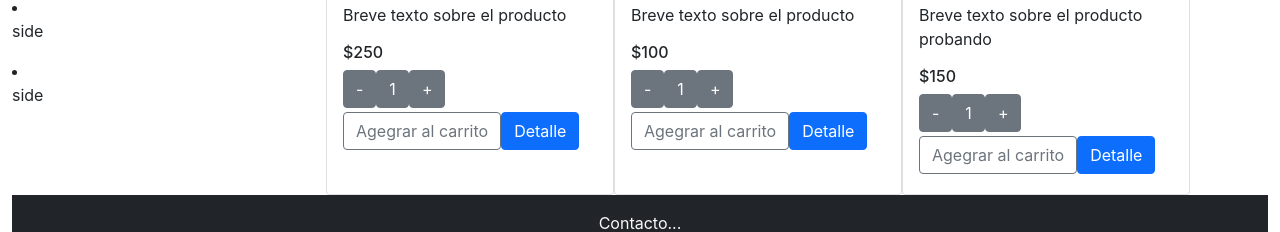
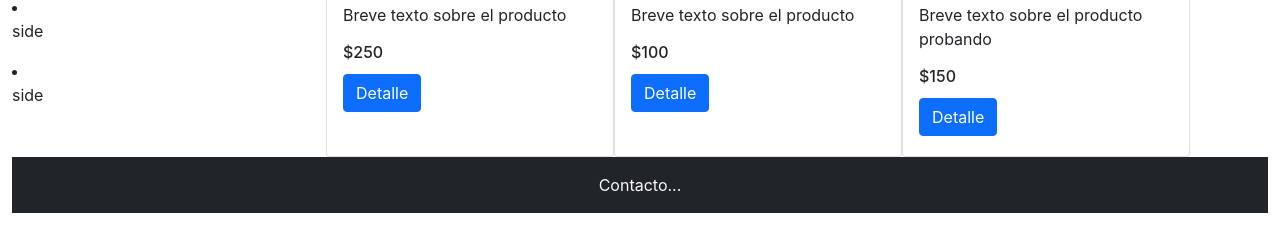
Before and after one commit to Ulisesmoreno97/MorenoUlises, a React (Create React App) app in the folder desafios/: page / in a window 1280 px wide. Shown: the part 317-549 px from the top of the page. Built offline with nearby package versions, Linux system fonts and the light colour scheme.

Commit message:
cardcontex empezando

```diff
--- a/desafios/src/components/Item.jsx
+++ b/desafios/src/components/Item.jsx
@@ -4,9 +4,7 @@ import ItemCount from './ItemCount'
 
 const Item = ({items}) => {
 
-   const onAdd = (count) => {
-     console.log(`SELECCIONASTE ${count}`)
-   }
+
 
   return (
     <>
@@ -20,7 +18,6 @@ const Item = ({items}) => {
           <h5 className="card-title">{item.title}</h5>
           <p>{item.resumen}</p>
           <h6>${item.price}</h6>
-          <ItemCount stock={item.stock} initial={1} onAdd={onAdd} />
           <Link to={`/ItemDetailContainer/${item.id}`}  type='button' className='btn btn-primary my-1' > Detalle </Link>
        </div>
      </div>
--- a/desafios/src/components/detalle/ItemDetail.jsx
+++ b/desafios/src/components/detalle/ItemDetail.jsx
@@ -7,6 +7,8 @@ const ItemDetail = ({producto}) => {
 
   const onAdd = (count) => {
     console.log(`SELECCIONASTE ${count}`)
+
+
   }
 
   return (
```
